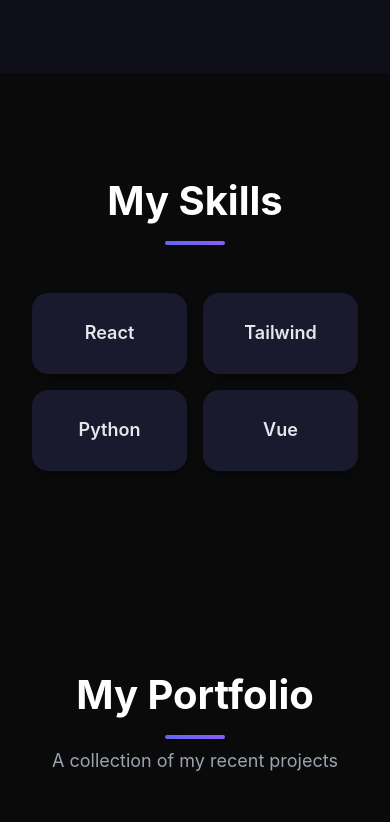
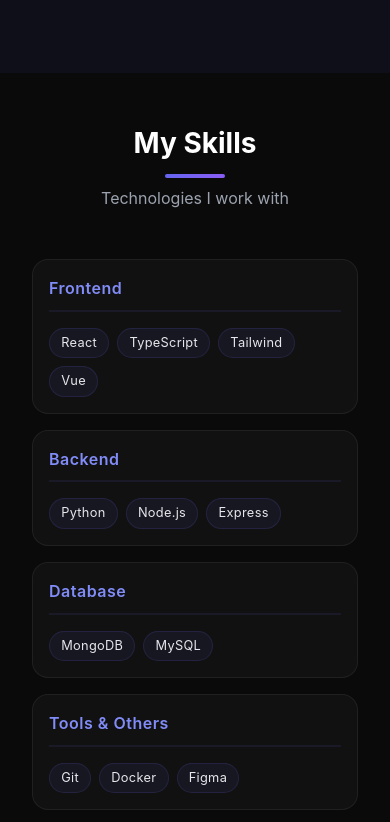
Before and after one commit to PatrycjaKSMRZ/portfolio-project, a React (Vite) app: page / in a window 390 px wide. Shown: the part 1380-2202 px from the top of the page. Built offline with nearby package versions, Linux system fonts and the light colour scheme.

Commit message:
feat: restructure Skills section with categories and improved UI

```diff
--- a/src/components/Skills/Skills.module.css
+++ b/src/components/Skills/Skills.module.css
@@ -14,7 +14,7 @@
   font-weight: 700;
   text-align: center;
   color: #ffffff;
-  margin-bottom: 3rem;
+  margin-bottom: 0.5rem;
 }
 
 .sectionTitle::after {
@@ -27,40 +27,137 @@
   border-radius: 2px;
 }
 
+.sectionSubtitle {
+  text-align: center;
+  color: #9ca3af;
+  font-size: 1.125rem;
+  margin-bottom: 3rem;
+}
+
 .skillsGrid {
   display: grid;
-  grid-template-columns: repeat(auto-fit, minmax(150px, 1fr));
+  grid-template-columns: repeat(auto-fit, minmax(280px, 1fr));
   gap: 2rem;
-  max-width: 800px;
-  margin: 0 auto;
 }
 
-.skillCard {
-  background: #1a1a2e;
+.skillCategory {
+  background: rgba(255, 255, 255, 0.03);
+  border: 1px solid rgba(255, 255, 255, 0.06);
+  border-radius: 1rem;
   padding: 1.5rem;
-  border-radius: 1rem;
-  text-align: center;
-  box-shadow: 0 4px 6px rgba(0, 0, 0, 0.3);
   transition: all 0.3s ease;
-  border: 2px solid transparent;
 }
 
-.skillCard:hover {
+.skillCategory:hover {
+  border-color: rgba(99, 102, 241, 0.3);
   transform: translateY(-5px);
-  box-shadow: 0 10px 20px rgba(99, 102, 241, 0.2);
-  border-color: #6366f1;
-  background: #1a1a3e;
+  box-shadow: 0 10px 30px rgba(0, 0, 0, 0.3);
 }
 
-.skillName {
-  font-size: 1.125rem;
+.categoryTitle {
+  color: #818cf8;
+  font-size: 1.1rem;
   font-weight: 600;
+  margin-bottom: 1rem;
+  padding-bottom: 0.5rem;
+  border-bottom: 2px solid rgba(99, 102, 241, 0.1);
+  letter-spacing: 0.5px;
+}
+
+.skillsList {
+  display: flex;
+  flex-wrap: wrap;
+  gap: 0.75rem;
+}
+
+.skillTag {
+  display: inline-block;
+  padding: 0.4rem 1rem;
+  background: rgba(99, 102, 241, 0.08);
+  border: 1px solid rgba(99, 102, 241, 0.15);
+  border-radius: 2rem;
   color: #e5e7eb;
+  font-size: 0.9rem;
+  font-weight: 400;
+  transition: all 0.3s ease;
+  letter-spacing: 0.3px;
+}
+
+.skillTag:hover {
+  background: rgba(99, 102, 241, 0.15);
+  border-color: rgba(99, 102, 241, 0.3);
+  transform: translateY(-2px);
+  box-shadow: 0 4px 12px rgba(99, 102, 241, 0.15);
+  color: #ffffff;
+}
+
+/* Opcjonalnie - jeśli chcesz dodać ikony do kategorii */
+.categoryIcon {
+  margin-right: 0.5rem;
+}
+
+/* Responsywność */
+@media (max-width: 1024px) {
+  .skillsGrid {
+    grid-template-columns: repeat(2, 1fr);
+  }
 }
 
 @media (max-width: 768px) {
+  .skills {
+    padding: 4rem 0;
+  }
+
+  .sectionTitle {
+    font-size: 2rem;
+  }
+
+  .sectionSubtitle {
+    font-size: 1rem;
+  }
+
   .skillsGrid {
-    grid-template-columns: repeat(auto-fit, minmax(120px, 1fr));
+    grid-template-columns: 1fr;
+    gap: 1.5rem;
+  }
+
+  .skillCategory {
+    padding: 1.25rem;
+  }
+
+  .categoryTitle {
+    font-size: 1rem;
+  }
+
+  .skillTag {
+    font-size: 0.85rem;
+    padding: 0.3rem 0.8rem;
+  }
+}
+
+@media (max-width: 480px) {
+  .skills {
+    padding: 3rem 0;
+  }
+
+  .sectionTitle {
+    font-size: 1.75rem;
+  }
+
+  .skillsGrid {
     gap: 1rem;
   }
+
+  .skillCategory {
+    padding: 1rem;
+  }
+
+  .skillsList {
+    gap: 0.5rem;
+  }
+
+  .skillTag {
+    font-size: 0.8rem;
+    padding: 0.25rem 0.7rem;
+  }
 }
--- a/src/components/Skills/Skills.tsx
+++ b/src/components/Skills/Skills.tsx
@@ -1,16 +1,44 @@
 import styles from './Skills.module.css';
 
 const Skills = () => {
-  const skills = ['React', 'Tailwind', 'Python', 'Vue'];
+  const skillCategories = [
+    {
+      name: 'Frontend',
+      skills: ['React', 'TypeScript', 'Tailwind', 'Vue']
+    },
+    {
+      name: 'Backend',
+      skills: ['Python', 'Node.js', 'Express']
+    },
+    {
+      name: 'Database',
+      skills: ['MongoDB', 'MySQL']
+    },
+    {
+      name: 'Tools & Others',
+      skills: ['Git', 'Docker', 'Figma']
+    }
+  ];
 
   return (
-    <section className={styles.skills}>
+    <section className={styles.skills} id="skills">
       <div className={styles.container}>
         <h2 className={styles.sectionTitle}>My Skills</h2>
+        <p className={styles.sectionSubtitle}>
+          Technologies I work with
+        </p>
+
         <div className={styles.skillsGrid}>
-          {skills.map((skill) => (
-            <div key={skill} className={styles.skillCard}>
-              <span className={styles.skillName}>{skill}</span>
+          {skillCategories.map((category) => (
+            <div key={category.name} className={styles.skillCategory}>
+              <h3 className={styles.categoryTitle}>{category.name}</h3>
+              <div className={styles.skillsList}>
+                {category.skills.map((skill) => (
+                  <span key={skill} className={styles.skillTag}>
+                    {skill}
+                  </span>
+                ))}
+              </div>
             </div>
           ))}
         </div>
```
